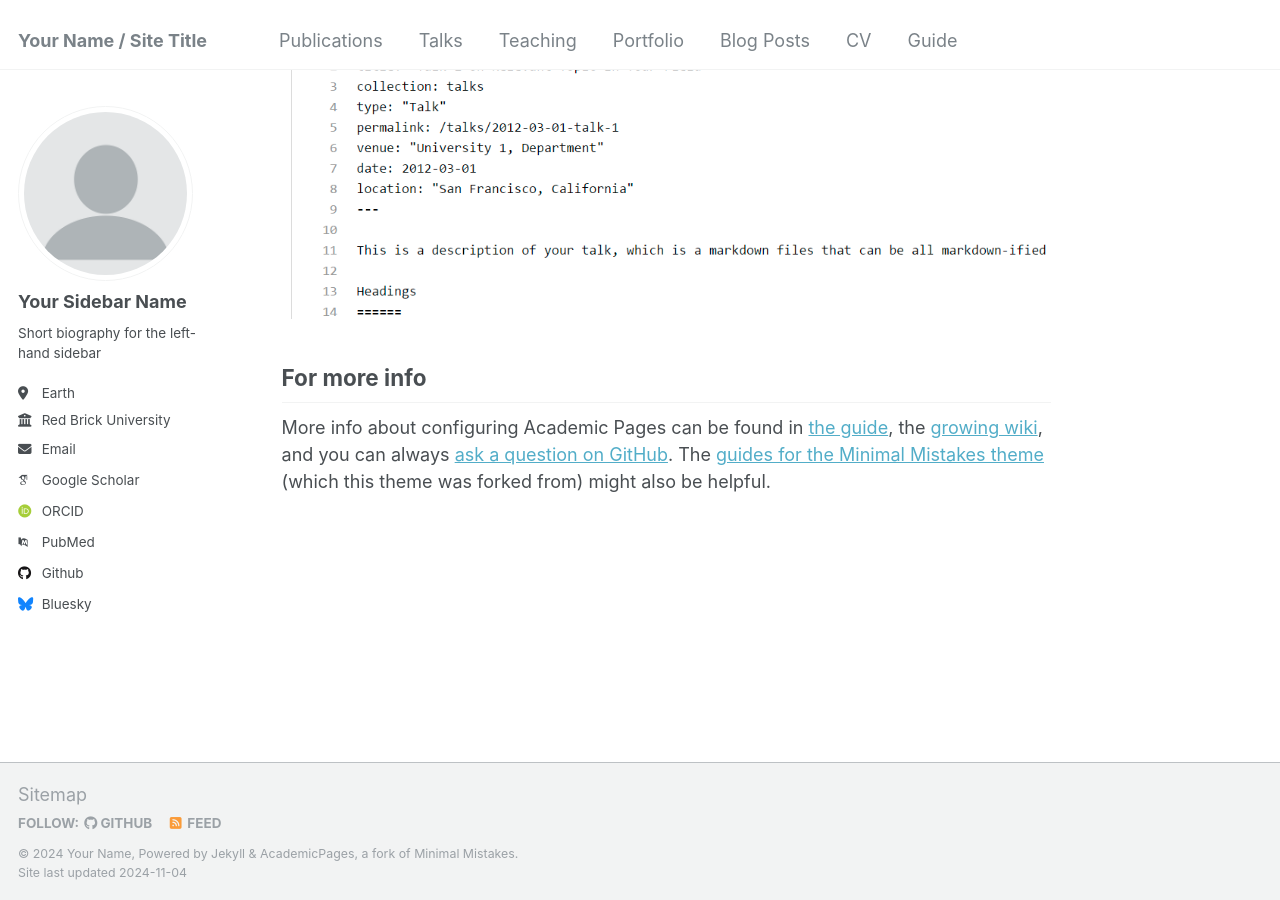
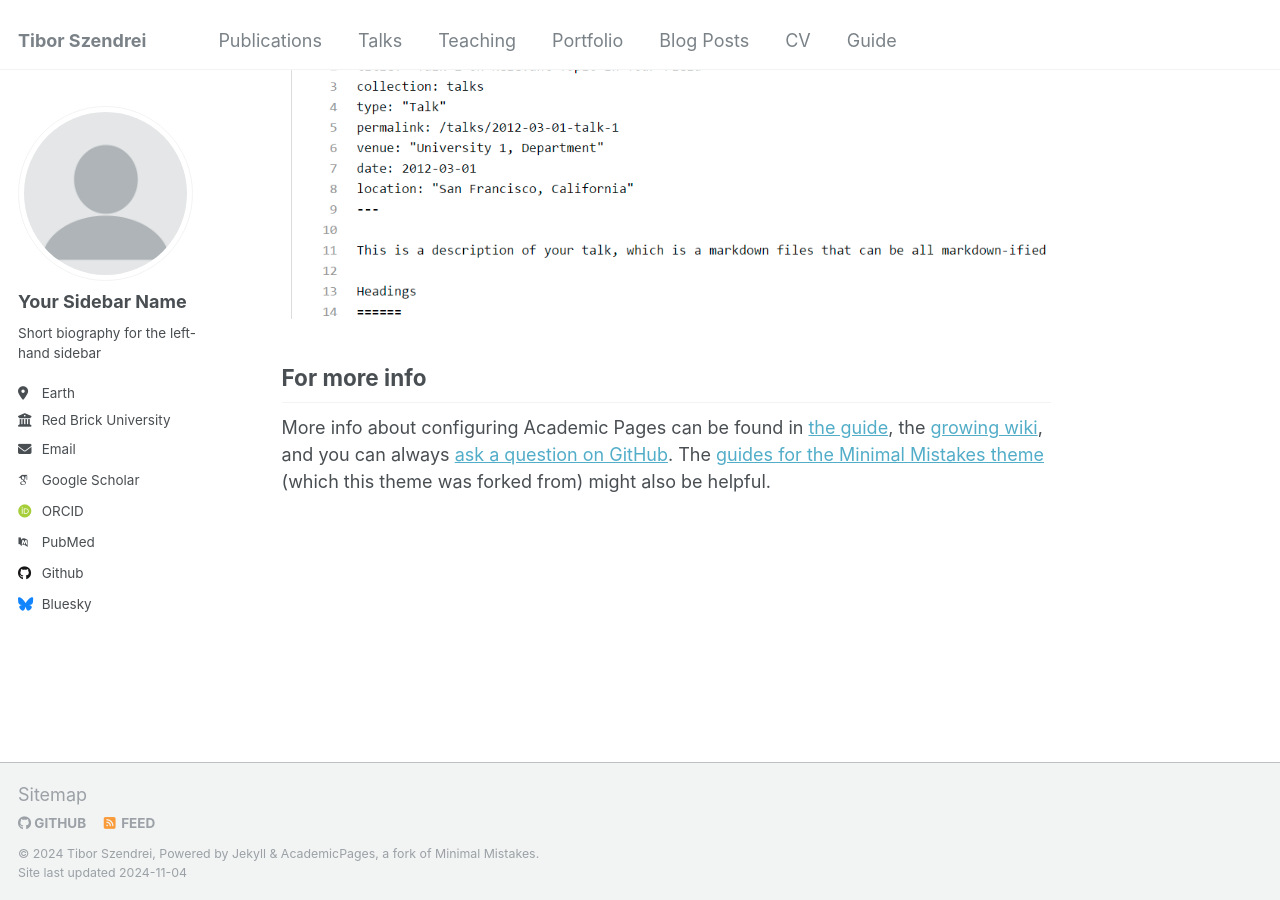
Before and after one commit to econometibi/econometibi.github.io, a Jekyll site: the page built from _pages/about.md, in a window 1280 px wide and 900 px high, scrolled down 2643 px. Built offline with Jekyll 4.4.1, drawn with Linux system fonts in a browser that asks for light colours; some web fonts are replaced.

Commit message:
Update _config.yml

```diff
--- a/_config.yml
+++ b/_config.yml
@@ -7,14 +7,14 @@
 # server process.
 
 # Basic Site Settings
-locale                   : "en-US"
-title                    : "Your Name / Site Title"
+locale                   : "en-UK"
+title                    : "Tibor Szendrei"
 title_separator          : "-"
-name                     : &name "Your Name"
-description              : &description "personal description"
-url                      : https://academicpages.github.io # the base hostname & protocol for your site e.g. "https://mmistakes.github.io"
+name                     : &name "Tibor Szendrei"
+description              : &description "Senior Economist at NIESR"
+url                      : https://econometibi.github.io # the base hostname & protocol for your site e.g. "https://mmistakes.github.io"
 baseurl                  : "" # the subpath of your site, e.g. "/blog"
-repository               : "academicpages/academicpages.github.io"
+repository               : "econometibi/econometibi.github.io"
 
 # Site Author - The following control what appear as part of the author content on the side bar.
 #               If a field is blank the icon and link will not appear, otherwise it will be shown.
```
